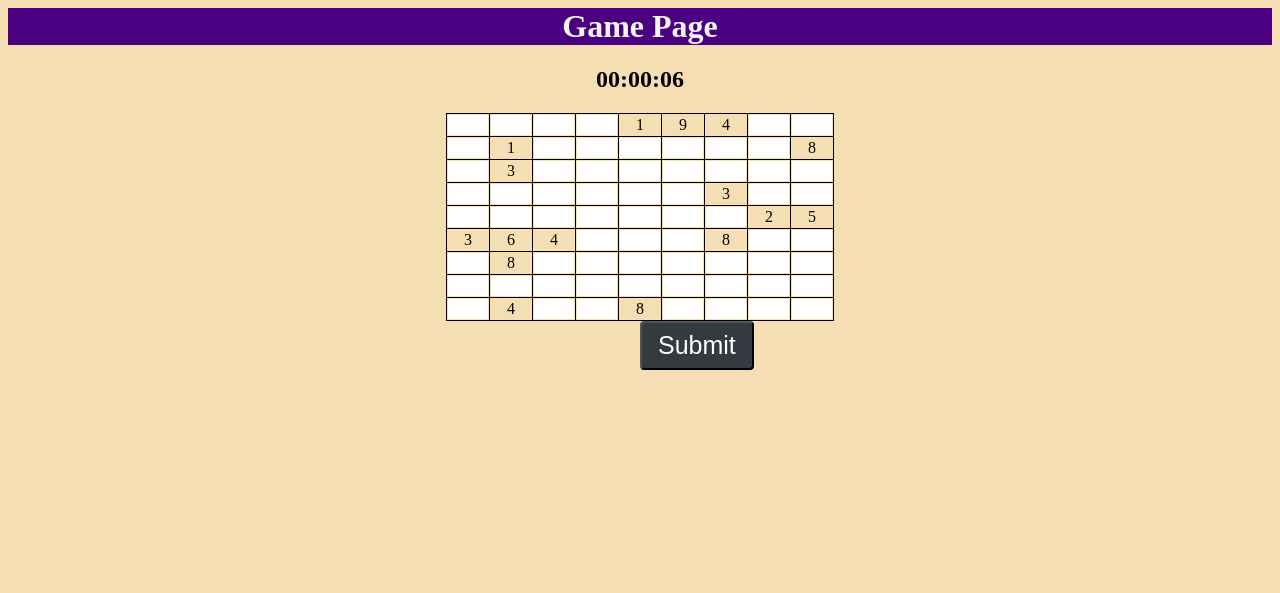
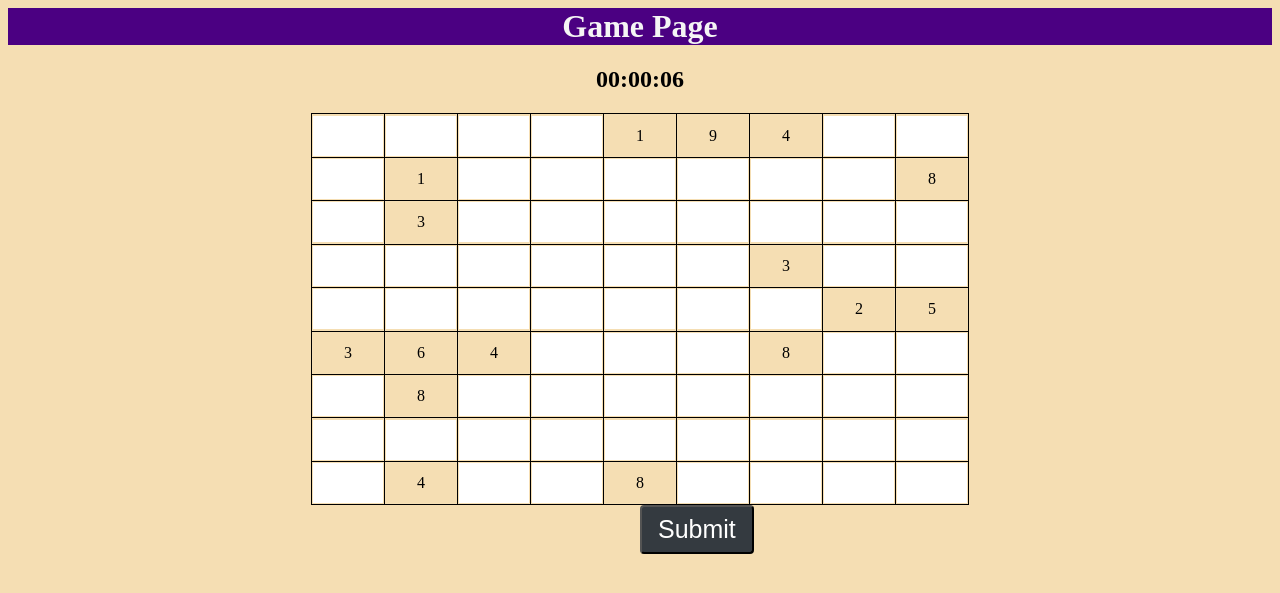
Before and after one commit to PoojithRachakada/sudoku-django, a Django app: page /easy in a window 1280 px wide. Shown: the top 593 px of the page. Run offline with Django 3.2, Linux system fonts and the light colour scheme.

Commit message:
Add files via upload

```diff
--- a/sudoku/templates/sudoku.html
+++ b/sudoku/templates/sudoku.html
@@ -151,7 +151,10 @@
         left: 100px;
         margin-right: auto;
     }
-
+    table{
+        width: 50%;
+        height: 50%;
+    }
     table,
     tr,
     td {
@@ -159,7 +162,6 @@
         text-align: center;
         border: 1px solid black;
         border-collapse: collapse;
-        size: 5;
         margin-left: auto;
         margin-right: auto;
     }
@@ -173,8 +175,8 @@
     input[type=number] {
         color: brown;
         border: 0px solid;
-        height: 20px;
-        width: 40px;
+        height: 40px;
+        width: 70px;
         text-align: center;
         -moz-appearance: textfield;
     }
```
